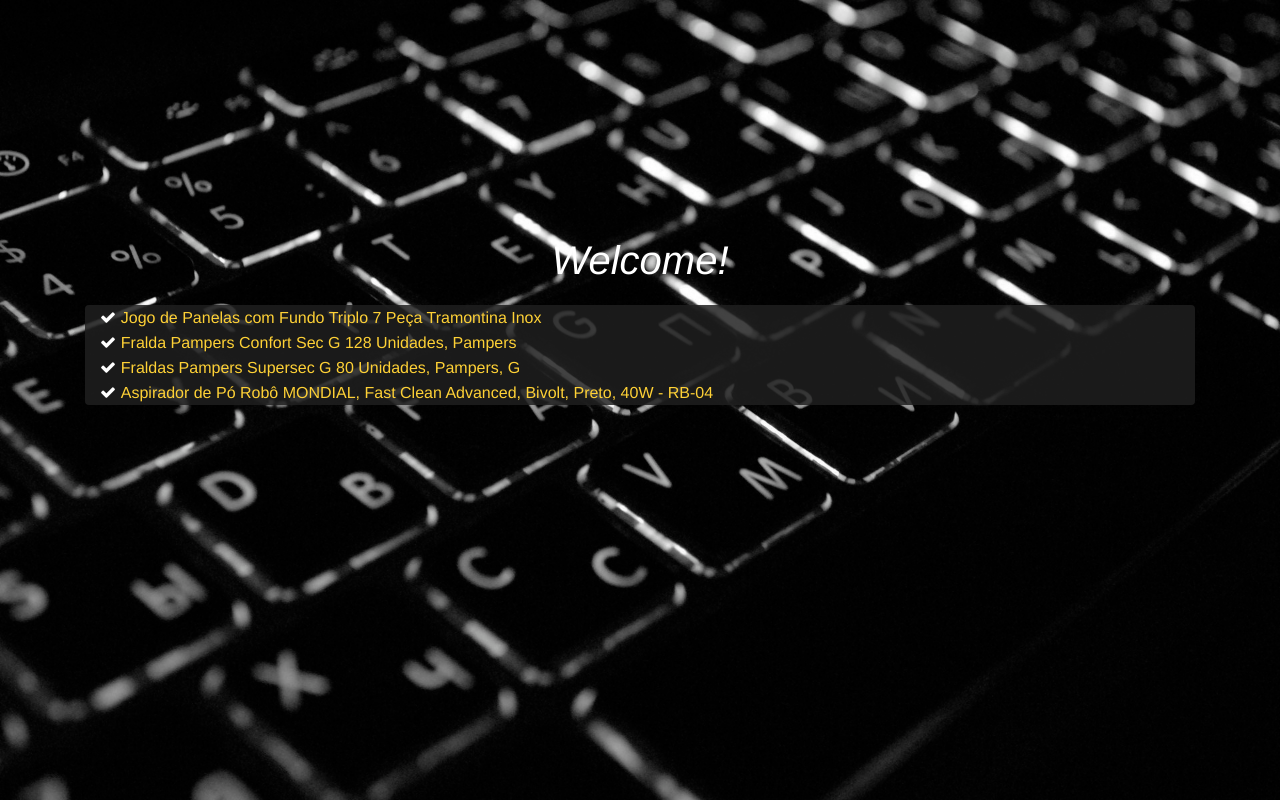
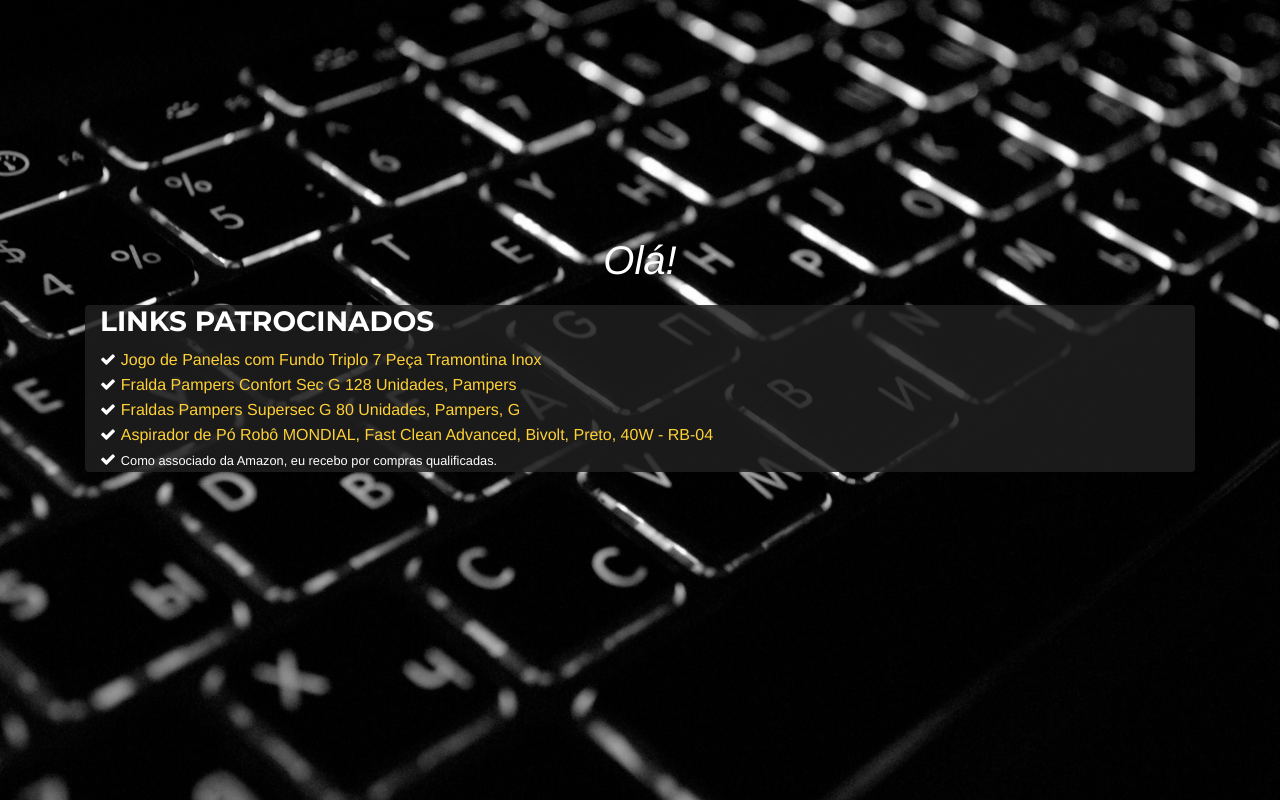
Before and after one commit to mariojrrc/personal-site, a plain HTML site: page promocoes.html in a window 1280 px wide. Drawn offline with nearby package versions, Linux system fonts and the light colour scheme; a script that the page names is missing; a web font is replaced by a local one.

Commit message:
update promocoes

```diff
--- a/promocoes.html
+++ b/promocoes.html
@@ -81,13 +81,15 @@
     <header>
         <div class="container">
             <div class="intro-text">
-                <div class="intro-lead-in">Welcome!</div>
+                <div class="intro-lead-in">Olá!</div>
                 <div class="col-md-12 mt-10" style="text-align:left;background: #1f1f1fd6;border-radius: 4px;">
+                    <h3>Links Patrocinados</h3>
                     <ul>
                         <li><a target="_blank" href="https://www.amazon.com.br/gp/product/B076MGRV7Z/ref=as_li_tl?ie=UTF8&camp=1789&creative=9325&creativeASIN=B076MGRV7Z&linkCode=as2&tag=mariojrrc-20&linkId=44c19f65efd25e4b96a9200347b760cd">Jogo de Panelas com Fundo Triplo 7 Peça Tramontina Inox</a></li>
                         <li><a target="_blank" href="https://www.amazon.com.br/gp/product/B08K4L37HD/ref=as_li_tl?ie=UTF8&camp=1789&creative=9325&creativeASIN=B08K4L37HD&linkCode=as2&tag=mariojrrc-20&linkId=711486146eab1879c9d29f77be64980c">Fralda Pampers Confort Sec G 128 Unidades, Pampers</a></li>
                         <li><a target="_blank" href="https://www.amazon.com.br/gp/product/B07X4GVF9H/ref=as_li_tl?ie=UTF8&camp=1789&creative=9325&creativeASIN=B07X4GVF9H&linkCode=as2&tag=mariojrrc-20&linkId=cf12d59d4ad3f66cddd4b2c57f0f1de5">Fraldas Pampers Supersec G 80 Unidades, Pampers, G</a></li>
                         <li><a target="_blank" href="https://www.amazon.com.br/gp/product/B08RRT5VWV/ref=as_li_tl?ie=UTF8&camp=1789&creative=9325&creativeASIN=B08RRT5VWV&linkCode=as2&tag=mariojrrc-20&linkId=e3b9763a94612ae43013540874f711e0">Aspirador de Pó Robô MONDIAL, Fast Clean Advanced, Bivolt, Preto, 40W - RB-04</a></li>
+                        <li><small>Como associado da Amazon, eu recebo por compras qualificadas.</small></li>
                     </ul>
                 </div>
             </div>
```
